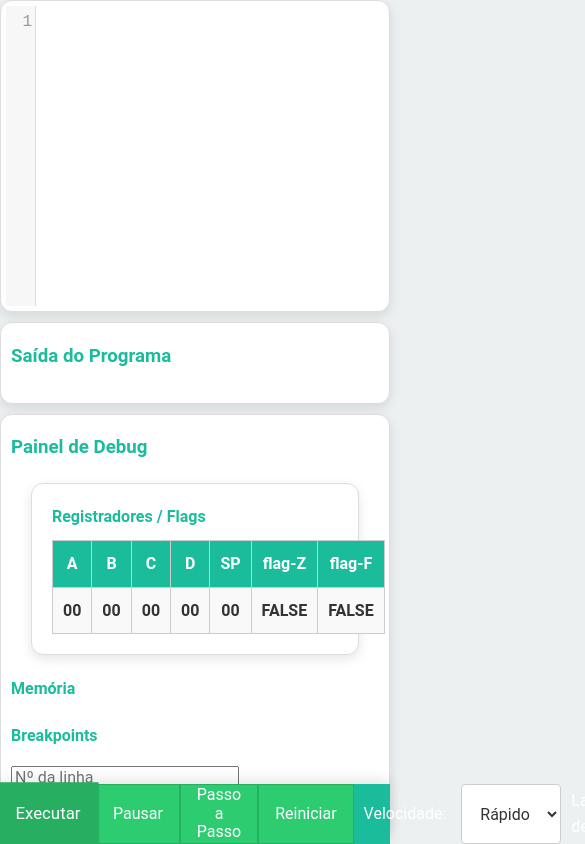
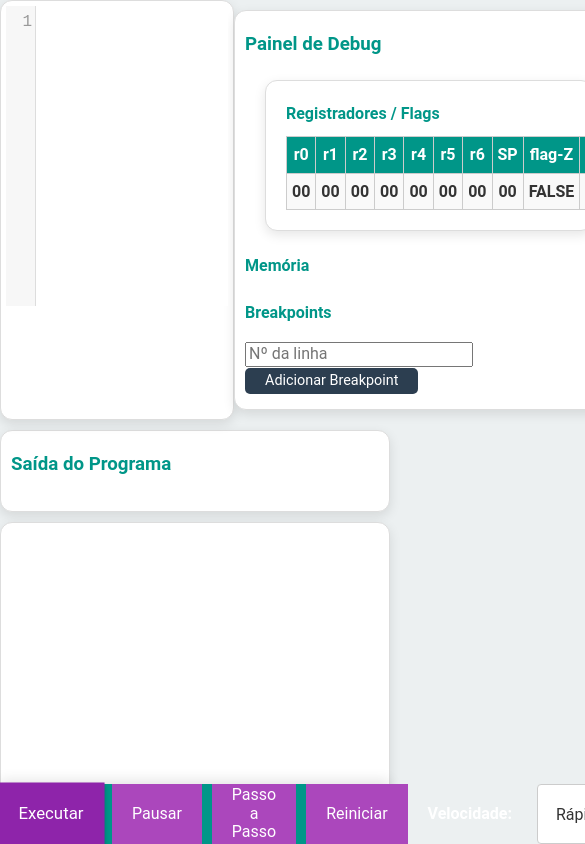
Before and after one commit to MarlilsonM/Simulador_Assembly, a plain HTML site: page index.html in a window 390 px wide. Both pictures are taken after a click on the button "Executar". Shown: the top 844 px of the page, 585 px wide, since content can reach past the window. Drawn offline with nearby package versions, Linux system fonts and the light colour scheme.

Commit message:
Registradores
Atualizando código para 7 registradores, para ajuste de layout

```diff
--- a/index.html
+++ b/index.html
@@ -11,10 +11,6 @@
     <link rel="stylesheet" href="codemirror/addon/hint/show-hint.css">
 </head>
 <body>
-    <div id="editor-container">
-        <textarea id="code-editor"></textarea>
-    </div>
-
     <div id="controls">
         <button id="play-btn">Executar</button>
         <button id="pause-btn">Pausar</button>
@@ -34,30 +30,35 @@
         </select>
     </div>
 
-    <div id="output-panel">
-        <h3>Saída do Programa</h3>
-        <pre id="program-output"></pre>
+    <div id="container-editor-debug">
+        <div id="editor-container">
+            <textarea id="code-editor"></textarea>
         </div>
-
         <div id="debug-panel">
             <h3>Painel de Debug</h3>
             <div id="registers">
                 <h4>Registradores / Flags</h4>
                 <table>
                     <tr>
-                    <th>A</th>
-                    <th>B</th>
-                    <th>C</th>
-                    <th>D</th>
+                        <th>r0</th>
+                        <th>r1</th>
+                        <th>r2</th>
+                        <th>r3</th>
+                        <th>r4</th>
+                        <th>r5</th>
+                        <th>r6</th>
                         <th>SP</th>
                         <th>flag-Z</th>
                         <th>flag-F</th>
                     </tr>
                     <tr>
-                    <td id="reg-A">00</td>
-                    <td id="reg-B">00</td>
-                    <td id="reg-C">00</td>
-                    <td id="reg-D">00</td>
+                        <td id="reg-r0">00</td>
+                        <td id="reg-r1">00</td>
+                        <td id="reg-r2">00</td>
+                        <td id="reg-r3">00</td>
+                        <td id="reg-r4">00</td>
+                        <td id="reg-r5">00</td>
+                        <td id="reg-r6">00</td>
                         <td id="reg-SP">00</td>
                         <td id="flag-Z">FALSE</td>
                         <td id="flag-F">FALSE</td>
@@ -75,6 +76,12 @@
                 <input type="number" id="breakpoint-input" placeholder="Nº da linha" />
                 <button id="add-breakpoint-btn">Adicionar Breakpoint</button>
             </div>
+        </div>
+    </div>
+
+    <div id="output-panel">
+        <h3>Saída do Programa</h3>
+        <pre id="program-output"></pre>
     </div>
 
     <div id="output">
--- a/scripts/interpreter.js
+++ b/scripts/interpreter.js
@@ -7,10 +7,13 @@ class Interpreter {
     constructor() {
         this.memory = [];
         this.registers = {
-            A: 0,
-            B: 0,
-            C: 0,
-            D: 0,
+            r0: 0,
+            r1: 0,
+            r2: 0,
+            r3: 0,
+            r4: 0,
+            r5: 0,
+            r6: 0,
             SP: 0, // Stack Pointer (ponteiro da pilha)
             PC: 0, // Program Counter (contador de programa)
             FLAGS: 0 // Registrador de flags para armazenar resultados de comparações e condições
@@ -28,23 +31,29 @@ class Interpreter {
 
     updateRegistersUI(registers) {
         // Verifica se os elementos HTML existem antes de atualizar
-        const regAElement = document.getElementById('reg-A');
-        const regBElement = document.getElementById('reg-B');
-        const regCElement = document.getElementById('reg-C');
-        const regDElement = document.getElementById('reg-D');
+        const regr0Element = document.getElementById('reg-r0');
+        const regr1Element = document.getElementById('reg-r1');
+        const regr2Element = document.getElementById('reg-r2');
+        const regr3Element = document.getElementById('reg-r3');
+        const regr4Element = document.getElementById('reg-r4');
+        const regr5Element = document.getElementById('reg-r5');
+        const regr6Element = document.getElementById('reg-r6');
         const regSPElement = document.getElementById('reg-SP');
         const flagZElement = document.getElementById('flag-Z');
         const flagFElement = document.getElementById('flag-F');
 
-        if (!regAElement || !regBElement || !regCElement || !regDElement || !regSPElement || !flagZElement || !flagFElement) {
+        if (!regr0Element || !regr1Element || !regr2Element || !regr3Element  || !regr4Element  || !regr5Element  || !regr6Element || !regSPElement || !flagZElement || !flagFElement) {
             console.error("Erro: Um ou mais elementos do DOM não foram encontrados.");
             return;
         }
 
-        regAElement.textContent = this.registers.A.toString(16).padStart(2, '0').toUpperCase();
-        regBElement.textContent = this.registers.B.toString(16).padStart(2, '0').toUpperCase();
-        regCElement.textContent = this.registers.C.toString(16).padStart(2, '0').toUpperCase();
-        regDElement.textContent = this.registers.D.toString(16).padStart(2, '0').toUpperCase();
+        regr0Element.textContent = this.registers.r0.toString(16).padStart(2, '0').toUpperCase();
+        regr1Element.textContent = this.registers.r1.toString(16).padStart(2, '0').toUpperCase();
+        regr2Element.textContent = this.registers.r2.toString(16).padStart(2, '0').toUpperCase();
+        regr3Element.textContent = this.registers.r3.toString(16).padStart(2, '0').toUpperCase();
+        regr4Element.textContent = this.registers.r4.toString(16).padStart(2, '0').toUpperCase();
+        regr5Element.textContent = this.registers.r5.toString(16).padStart(2, '0').toUpperCase();
+        regr6Element.textContent = this.registers.r6.toString(16).padStart(2, '0').toUpperCase();
         regSPElement.textContent = this.registers.SP.toString(16).padStart(2, '0').toUpperCase();
         flagZElement.textContent = this.registers.FLAGS === 0 ? 'TRUE' : 'FALSE';
         flagFElement.textContent = this.registers.FLAG ? 'TRUE' : 'FALSE';
@@ -265,10 +274,13 @@ class Interpreter {
     reset() {
         this.memory = [];
         this.registers = {
-            A: 0,
-            B: 0,
-            C: 0,
-            D: 0,
+            r0: 0,
+            r1: 0,
+            r2: 0,
+            r3: 0,
+            r4: 0,
+            r5: 0,
+            r6: 0,
             SP: 0, // Stack Pointer
             PC: 0, // Program Counter
             FLAGS: 0 // Flags
--- a/styles/main.css
+++ b/styles/main.css
@@ -4,7 +4,7 @@
 
 /* Variáveis globais para cores, fontes e sombras */
 :root {
-    --primary-color: #1abc9c;
+    --primary-color:  #009688;
     --secondary-color: #2c3e50;
     --highlight-color-ip: #e74c3c;
     --highlight-color-sp: #f39c12;
@@ -31,7 +31,7 @@ body {
 /* Layout para desktop - botões no topo */
 #controls {
     display: flex;
-    justify-content: space-between;
+    gap: 10px;
     align-items: center;
     position: fixed;
     top: 0;
@@ -47,22 +47,22 @@ body {
 
 /* Estilos para botões dentro do #controls */
 #controls button {
-    background-color: #2ecc71;
-    border: 1px solid #27ae60;
+    background-color: #ab47bc;
+    border: none;
     color: white;
     font-size: 1rem;
-    padding: 8px 16px;
-    border-radius: 4px;
-    margin-right: 8px;
+    padding: 10px 20px;
+    border-radius: 5px;
+    margin-right: 10px;
     transition: background-color 0.3s ease, transform 0.2s ease;
     display: flex;
     align-items: center;
-    justify-content: center;
+    cursor: pointer;
 }
 
 #controls button:hover,
 #controls button:focus {
-    background-color: #27ae60;
+    background-color: #8e24aa;
     transform: scale(1.05); /* Aumenta levemente o botão ao focar */
     box-shadow: 0 2px 4px rgba(0, 0, 0, 0.2); /* Adiciona uma sombra */
     outline: none; /* Remove o outline padrão */
@@ -82,6 +82,18 @@ body {
 #controls select:focus {
     outline: none;
     border: 1px solid #27ae60;
+}
+
+#container-editor-debug {
+    display: flex;
+}
+
+#editor-container {
+    flex: 0 0 60%;
+}
+
+#debug-panel {
+    flex-grow: 1;
 }
 
 /* Estrutura de painéis */
@@ -114,11 +126,11 @@ body {
 #registers th {
     background-color: var(--primary-color);
     color: white;
-    padding: 10px;
+    padding: 5px;
 }
 
 #registers td {
-    padding: 10px;
+    padding: 5px;
     background-color: #f9f9f9;
     font-weight: bold;
 }
@@ -198,9 +210,10 @@ p, pre {
 
 
     #controls label {
-        padding-left: 10px; /* Adiciona espaçamento à esquerda dos textos "Velocidade:" e "Largura de Bits:" */
-        margin-right: 5px; /* Adiciona espaçamento à direita, se necessário */
-        color: white; /* Garante que a cor do texto continue legível */
+        padding-left: 10px;
+        margin-right: 5px;
+        color: white;
+        font-weight: bold;
     }
 
     #output-panel, #debug-panel, #visualization {
@@ -249,6 +262,10 @@ p, pre {
         height: 100%; /* Ocupa toda a altura do menu */
         display: flex;
         align-items: center;
+        padding: 5px;
+        border-radius: 5px;
+        border: none;
+        color: #333;
     }
 
     #output-panel, #debug-panel, #editor-container, #visualization {
```
Lines whose indentation alone changed are shown as unchanged.
